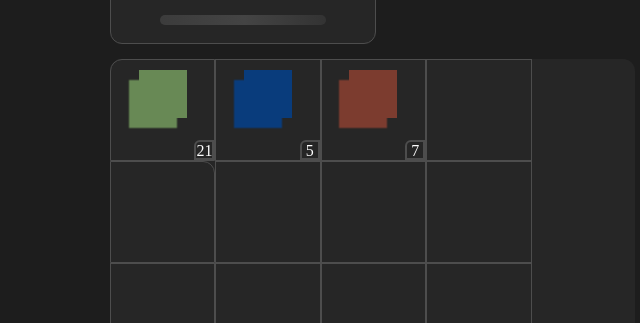
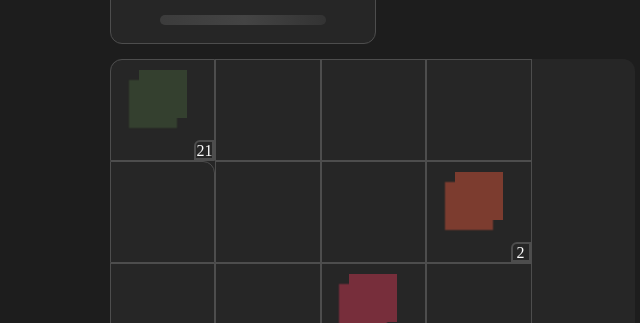
Before and after one commit to Xarn0/rlt-tz, a Vue app: page / in a window 1280 px wide. Shown: the part 477-800 px from the top of the page, without its empty margins (130-770 px from the left). Built offline with nearby package versions, Linux system fonts and the light colour scheme; the HTML template or start-up script is replaced by a standard one.

Commit message:
drag & drop

```diff
--- a/src/App.vue
+++ b/src/App.vue
@@ -1,19 +1,65 @@
-<script setup lang="ts">
+<script setup>
 import elementInventory from "./components/element-inventory.vue";
 import detailsInfo from "@/components/details-info.vue";
 import closeIcon from "@/components/icon/close.vue";
-import { ref, reactive } from "vue";
+import { ref, reactive, computed } from "vue";
 
 const window = ref(false);
+
 const data = reactive({ param: { color: "", quantity: 0 } });
 
-function name(params: any) {
+// interface boards {
+
+//   color: string;
+//   quantity: number[];
+// }
+
+let board = ref(Array(25).fill({ color: null, quantity: 0 }));
+board.value[0] = {
+	color: "#394932",
+	quantity: 21
+};
+board.value[7] = {
+	color: "#943",
+	quantity: 2
+};
+board.value[10] = {
+	color: "#923143",
+	quantity: 2
+};
+function hasDraggable(color, quantity) {
+	if (color !== "" && quantity !== 0) {
+		return true;
+	}
+	return false;
+}
+function name(params) {
 	if (params.color != "" && params.quantity != "") {
 		window.value = true;
 		data.param = params;
 		return data;
 	}
 }
+
+const draggedItem = ref(null);
+
+const dragStart = (event, index) => {
+	draggedItem.value = index;
+};
+const drop = (event, index) => {
+	if (draggedItem.value !== null) {
+		if (draggedItem.value !== null) {
+			const item = board.value[draggedItem.value];
+			const itemPosition = board.value[index];
+
+			board.value.splice(draggedItem.value, 1);
+
+			board.value.splice(index, 0, item);
+
+			draggedItem.value = null;
+		}
+	}
+};
 </script>
 
 <template>
@@ -43,22 +89,17 @@ function name(params: any) {
 			></detailsInfo>
 			<ul class="board">
 				<elementInventory
+					v-for="(i, key) in board"
+					:key="key"
 					@click-by="(n) => name(n)"
-					color="#7faa65"
-					:quantity="21"
-				></elementInventory>
-				<elementInventory
-					@click-by="(n) => name(n)"
-					color="#049"
-					:quantity="5"
-				></elementInventory>
-				<elementInventory
-					@click-by="(n) => name(n)"
-					color="#943"
-					:quantity="7"
-				></elementInventory>
-
-				<li class="board__item" v-for="i in 22" key="i"></li>
+					:color="i.color"
+					:quantity="i.quantity"
+					:draggable="hasDraggable(i.color, i.quantity)"
+					@dragstart="dragStart($event, key)"
+					@drop="drop($event, key)"
+					@dragover.prevent
+				>
+				</elementInventory>
 			</ul>
 		</div>
 		<div class="inventory__message">
--- a/src/assets/style.scss
+++ b/src/assets/style.scss
@@ -185,7 +185,10 @@ body {
 	display: flex;
 	flex-direction: column;
 	justify-content: space-between;
+	z-index: 0;
+
 	&__close {
+		z-index: 2;
 		cursor: pointer;
 		margin: 8px 0;
 		align-self: flex-end;
@@ -198,7 +201,7 @@ body {
 
 		margin: 0 8px;
 		margin-bottom: 10px;
-
+		z-index: 4;
 		span {
 			width: 115px;
 			height: 115px;
@@ -213,7 +216,7 @@ body {
 			-webkit-transform: translateX(-50%);
 			-moz-transform: translateX(-50%);
 			-ms-transform: translateX(-50%);
-			z-index: 2;
+
 			-o-transform: translateX(-50%);
 		}
 		span:nth-child(2) {
@@ -227,7 +230,7 @@ body {
 	}
 	&__text {
 		border-bottom: 2px solid #4d4d4d;
-
+		z-index: 3;
 		margin: 0 8px;
 		margin-bottom: 15px;
 		flex: 1;
@@ -242,6 +245,7 @@ body {
 	&__btns {
 		display: flex;
 		justify-content: center;
+		z-index: 2;
 		&-delete {
 			padding: 11px 55px;
 			margin: 10px;
@@ -271,6 +275,20 @@ body {
 			border-radius: 8px;
 		}
 	}
+	&::after {
+		content: "";
+		position: absolute;
+		top: 0;
+		bottom: 0;
+		left: 0;
+		right: 0;
+		border-top-right-radius: 12px;
+		border-bottom-right-radius: 12px;
+		background: #262626;
+		backdrop-filter: blur(100px);
+	}
+	border-top-right-radius: 12px;
+	border-bottom-right-radius: 12px;
 }
 .dialog {
 	input {
--- a/src/components/element-inventory.vue
+++ b/src/components/element-inventory.vue
@@ -22,6 +22,7 @@ defineProps<{
 	display: flex;
 	flex-direction: column;
 	justify-content: space-between;
+
 	&__content {
 		margin: 10px;
 		background: v-bind(color);
@@ -30,6 +31,7 @@ defineProps<{
 		width: 48px;
 		height: 48px;
 		align-self: center;
+		z-index: 0;
 	}
 	&__quantity {
 		align-self: end;
```
